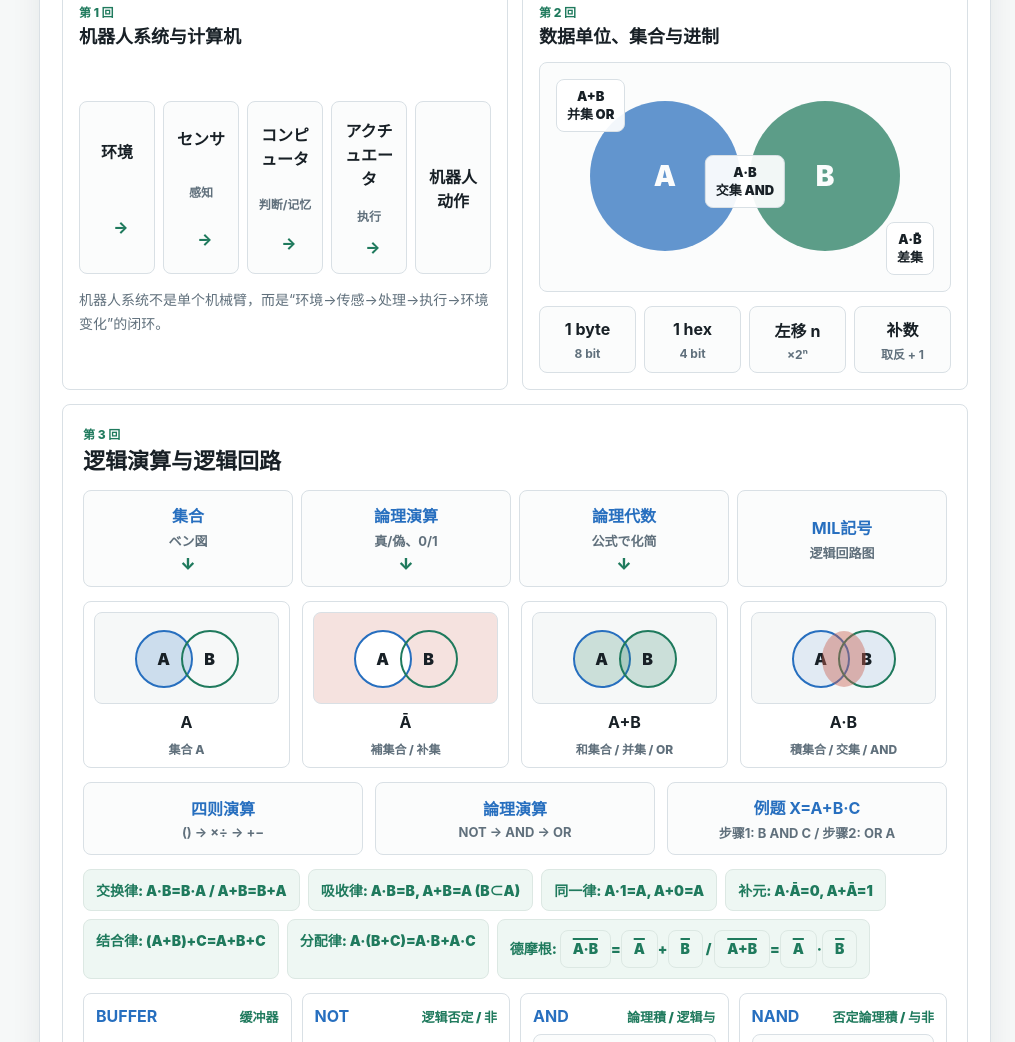
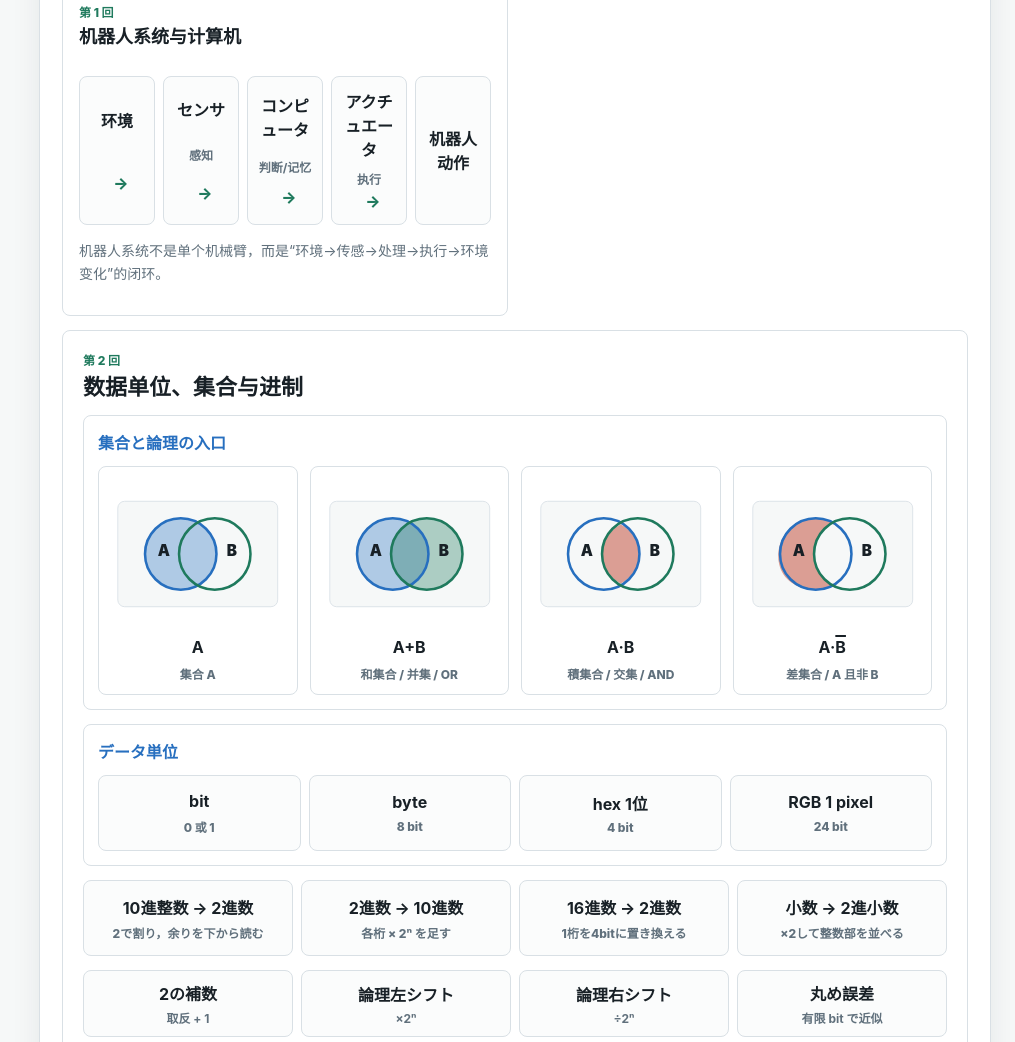
Before and after one commit to zxd20031115-max/qbkx, a plain HTML site: page index.html in a window 1280 px wide. Shown: the part 1905-2947 px from the top of the page, without its empty margins (265-1280 px from the left). Drawn offline with Linux system fonts and the light colour scheme.

Commit message:
Add files via upload

```diff
--- a/app.js
+++ b/app.js
@@ -660,7 +660,7 @@ function renderVisuals(query = "") {
   const q = normalize(query);
   const filtered = modules.filter(m => normalize([m.week, m.title, m.summary, ...m.tags].join(" ")).includes(q));
   $("visualCards").innerHTML = filtered.map(m => `
-    <article class="visual-card ${["m3", "m4", "m8"].includes(m.id) ? "visual-card-large" : ""}" data-module="${m.id}">
+    <article class="visual-card ${["m2", "m3", "m4", "m8"].includes(m.id) ? "visual-card-large" : ""}" data-module="${m.id}">
       <header>
         <div>
           <p class="eyebrow">${m.week}</p>
@@ -785,17 +785,49 @@ function visualHtml(id) {
       <p class="note">机器人系统不是单个机械臂，而是“环境→传感→处理→执行→环境变化”的闭环。</p>
     `,
     m2: `
-      <div class="venn-board">
-        <div class="venn a">A</div><div class="venn b">B</div>
-        <div class="venn-label union">A+B<br>并集 OR</div>
-        <div class="venn-label inter">A·B<br>交集 AND</div>
-        <div class="venn-label diff">A·B̄<br>差集</div>
+      <div class="m2-atlas">
+        <section>
+          <h4>集合と論理の入口</h4>
+          <div class="venn-mini-row venn-mini-row-wide">
+            ${vennSvg("A", "集合 A", "a")}
+            ${vennSvg("A+B", "和集合 / 并集 / OR", "union")}
+            ${vennSvg("A·B", "積集合 / 交集 / AND", "inter")}
+            ${vennSvg(`A·<span class="over">B</span>`, "差集合 / A 且非 B", "diff")}
+          </div>
+        </section>
+        <section>
+          <h4>データ単位</h4>
+          <div class="unit-board">
+            <div><strong>bit</strong><span>0 或 1</span></div>
+            <div><strong>byte</strong><span>8 bit</span></div>
+            <div><strong>hex 1位</strong><span>4 bit</span></div>
+            <div><strong>RGB 1 pixel</strong><span>24 bit</span></div>
+          </div>
+        </section>
+      </div>
+      <div class="conversion-board">
+        <div>
+          <strong>10進整数 → 2進数</strong>
+          <span>2で割り，余りを下から読む</span>
+        </div>
+        <div>
+          <strong>2進数 → 10進数</strong>
+          <span>各桁 × 2ⁿ を足す</span>
+        </div>
+        <div>
+          <strong>16進数 → 2進数</strong>
+          <span>1桁を4bitに置き換える</span>
+        </div>
+        <div>
+          <strong>小数 → 2進小数</strong>
+          <span>×2して整数部を並べる</span>
+        </div>
       </div>
       <div class="bit-ladder">
-        <div><strong>1 byte</strong><span>8 bit</span></div>
-        <div><strong>1 hex</strong><span>4 bit</span></div>
-        <div><strong>左移 n</strong><span>×2ⁿ</span></div>
-        <div><strong>补数</strong><span>取反 + 1</span></div>
+        <div><strong>2の補数</strong><span>取反 + 1</span></div>
+        <div><strong>論理左シフト</strong><span>×2ⁿ</span></div>
+        <div><strong>論理右シフト</strong><span>÷2ⁿ</span></div>
+        <div><strong>丸め誤差</strong><span>有限 bit で近似</span></div>
       </div>
     `,
     m3: `
@@ -806,10 +838,10 @@ function visualHtml(id) {
         <div><strong>MIL記号</strong><span>逻辑回路图</span></div>
       </div>
       <div class="venn-mini-row">
-        ${vennMini("A", "集合 A", "a")}
-        ${vennMini("Ā", "補集合 / 补集", "not")}
-        ${vennMini("A+B", "和集合 / 并集 / OR", "union")}
-        ${vennMini("A·B", "積集合 / 交集 / AND", "inter")}
+        ${vennSvg("A", "集合 A", "a")}
+        ${vennSvg(`<span class="over">A</span>`, "補集合 / 补集 / NOT", "not")}
+        ${vennSvg("A+B", "和集合 / 并集 / OR", "union")}
+        ${vennSvg("A·B", "積集合 / 交集 / AND", "inter")}
       </div>
       <div class="priority-board">
         <div><strong>四则演算</strong><span>() → ×÷ → +−</span></div>
@@ -976,6 +1008,30 @@ function vennMini(label, caption, mode) {
   `;
 }
 
+function vennSvg(label, caption, mode) {
+  const fills = {
+    a: `<circle cx="82" cy="70" r="42" fill="rgba(39,111,191,.34)"/>`,
+    not: `<path d="M8 8 H196 V132 H8 Z M82 28 A42 42 0 1 0 82 112 A42 42 0 1 0 82 28 Z" fill="rgba(200,93,77,.30)" fill-rule="evenodd"/>`,
+    union: `<circle cx="82" cy="70" r="42" fill="rgba(39,111,191,.34)"/><circle cx="122" cy="70" r="42" fill="rgba(31,122,93,.34)"/>`,
+    inter: `<path d="M102 35 C116 43 124 56 124 70 C124 84 116 97 102 105 C88 97 80 84 80 70 C80 56 88 43 102 35 Z" fill="rgba(200,93,77,.58)"/>`,
+    diff: `<path d="M82 28 C68 28 56 34 48 44 C39 55 36 68 39 82 C43 100 60 112 82 112 C89 112 96 110 102 107 C88 98 80 84 80 70 C80 56 88 42 102 33 C96 30 89 28 82 28 Z" fill="rgba(200,93,77,.58)"/>`
+  };
+  return `
+    <div class="venn-svg-card">
+      <svg class="venn-svg" viewBox="0 0 204 140" role="img" aria-label="${caption}">
+        <rect x="8" y="8" width="188" height="124" rx="8" fill="#f6f8f8" stroke="#d9e0e5"/>
+        ${fills[mode] || ""}
+        <circle cx="82" cy="70" r="42" fill="none" stroke="#276fbf" stroke-width="3"/>
+        <circle cx="122" cy="70" r="42" fill="none" stroke="#1f7a5d" stroke-width="3"/>
+        <text x="62" y="72" text-anchor="middle">A</text>
+        <text x="142" y="72" text-anchor="middle">B</text>
+      </svg>
+      <strong>${label}</strong>
+      <em>${caption}</em>
+    </div>
+  `;
+}
+
 function milCard(name, cn, formula, kind, rows) {
   const headers = rows[0].length === 2 ? ["A", "X"] : ["A", "B", "X"];
   const table = `
--- a/styles.css
+++ b/styles.css
@@ -819,6 +819,39 @@ h3 { font-size: 18px; line-height: 1.25; }
   font-weight: 800;
 }
 
+.venn-svg-card {
+  border: 1px solid var(--line);
+  border-radius: 8px;
+  padding: 12px;
+  display: grid;
+  gap: 8px;
+  text-align: center;
+  background: #fff;
+}
+
+.venn-svg {
+  width: 100%;
+  min-height: 150px;
+}
+
+.venn-svg text {
+  fill: var(--ink);
+  font-weight: 900;
+  font-size: 18px;
+}
+
+.venn-svg-card strong {
+  color: var(--ink);
+  font-size: 16px;
+}
+
+.venn-svg-card em {
+  color: var(--muted);
+  font-size: 12px;
+  font-style: normal;
+  font-weight: 800;
+}
+
 .vm-universe {
   position: relative;
   height: 92px;
@@ -863,6 +896,84 @@ h3 { font-size: 18px; line-height: 1.25; }
   background: rgba(200,93,77,.42);
 }
 
+.venn-mini.diff .vm-a {
+  background: rgba(39,111,191,.2);
+}
+
+.venn-mini.diff .vm-universe::after {
+  content: "";
+  position: absolute;
+  left: calc(50% - 52px);
+  top: 17px;
+  width: 36px;
+  height: 58px;
+  border-radius: 50% 0 0 50%;
+  background: rgba(200,93,77,.42);
+}
+
+.m2-atlas {
+  display: grid;
+  grid-template-columns: 1fr;
+  gap: 14px;
+}
+
+.m2-atlas section {
+  border: 1px solid var(--line);
+  border-radius: 8px;
+  padding: 14px;
+  display: grid;
+  gap: 12px;
+  background: #fff;
+}
+
+.m2-atlas h4 {
+  margin: 0;
+  font-size: 16px;
+  color: var(--blue);
+}
+
+.venn-mini-row-wide {
+  grid-template-columns: repeat(4, minmax(0, 1fr));
+}
+
+.unit-board,
+.conversion-board {
+  display: grid;
+  gap: 8px;
+}
+
+.unit-board {
+  grid-template-columns: repeat(4, minmax(0, 1fr));
+}
+
+.conversion-board {
+  grid-template-columns: repeat(4, minmax(0, 1fr));
+}
+
+.unit-board div,
+.conversion-board div {
+  border: 1px solid var(--line);
+  border-radius: 8px;
+  min-height: 76px;
+  padding: 12px;
+  display: grid;
+  place-items: center;
+  text-align: center;
+  background: #fbfcfc;
+}
+
+.unit-board strong,
+.conversion-board strong {
+  color: var(--ink);
+}
+
+.unit-board span,
+.conversion-board span {
+  color: var(--muted);
+  font-size: 12px;
+  font-weight: 800;
+}
+
 .priority-board,
 .nand-build {
   display: grid;
@@ -897,6 +1008,34 @@ h3 { font-size: 18px; line-height: 1.25; }
 .visual-card-large .priority-board,
 .visual-card-large .nand-build {
   gap: 12px;
+}
+
+.visual-card-large .vm-universe {
+  height: 120px;
+}
+
+.visual-card-large .vm-a,
+.visual-card-large .vm-b {
+  top: 24px;
+  width: 72px;
+  height: 72px;
+}
+
+.visual-card-large .vm-a { left: calc(50% - 62px); }
+.visual-card-large .vm-b { right: calc(50% - 62px); }
+
+.visual-card-large .venn-mini.inter .vm-universe::after {
+  left: calc(50% - 26px);
+  top: 25px;
+  width: 52px;
+  height: 70px;
+}
+
+.visual-card-large .venn-mini.diff .vm-universe::after {
+  left: calc(50% - 62px);
+  top: 24px;
+  width: 43px;
+  height: 72px;
 }
 
 .visual-card-large .law-strip span {
@@ -1159,6 +1298,9 @@ h3 { font-size: 18px; line-height: 1.25; }
   .system-map,
   .cpu-cycle,
   .bit-ladder,
+  .m2-atlas,
+  .unit-board,
+  .conversion-board,
   .lecture-flow,
   .venn-mini-row,
   .gate-diagram,
```
